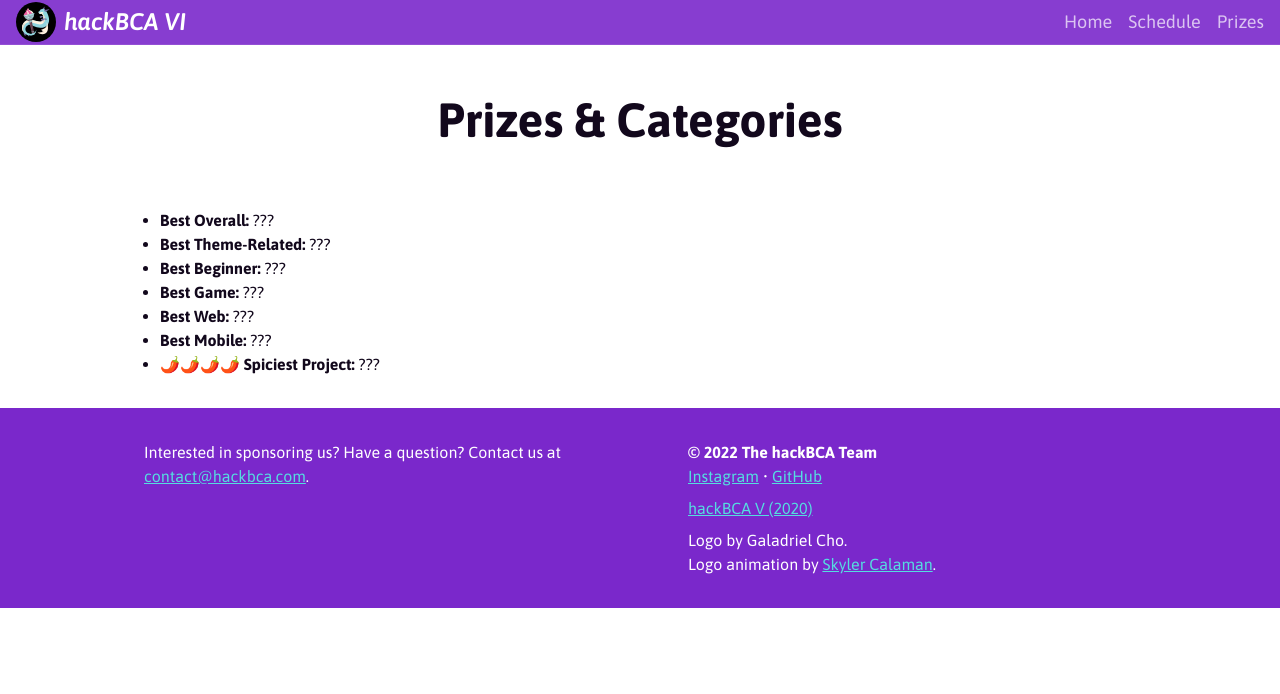
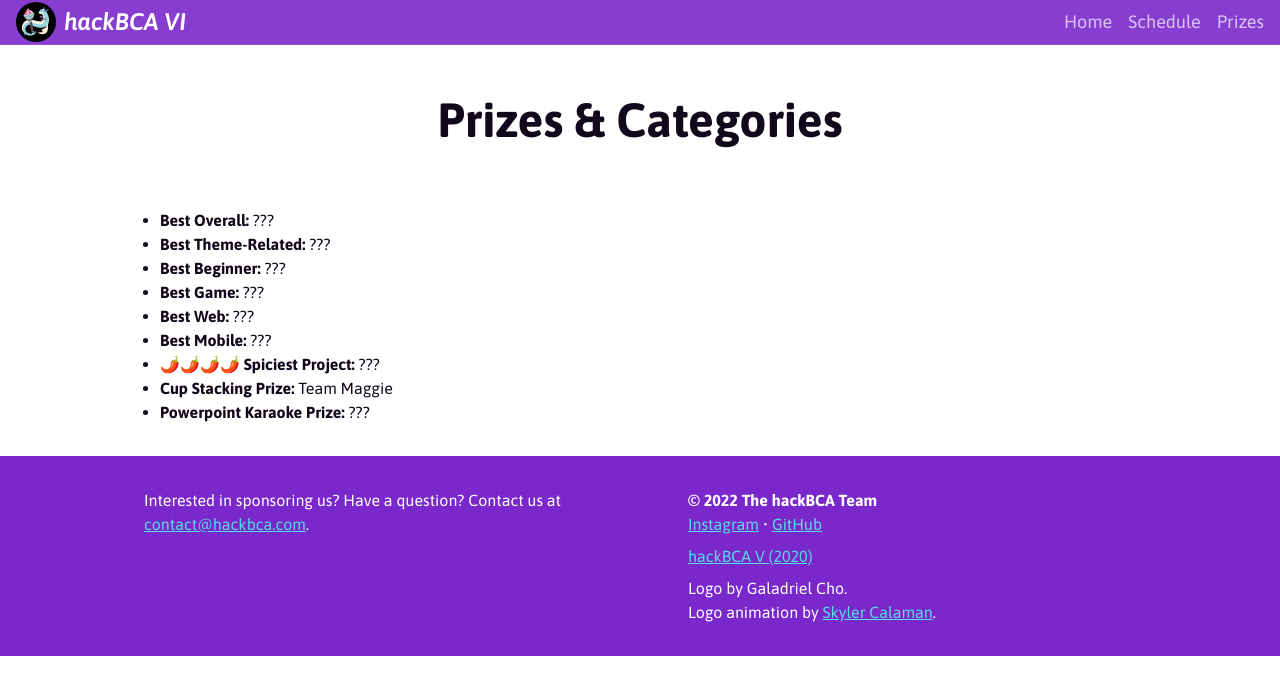
Before and after one commit to hackBCA/hackbcasix, a Next.js app: page /prizes in a window 1280 px wide. Shown: the top 694 px of the page. Built offline with nearby package versions, Linux system fonts and the light colour scheme.

Commit message:
Add activity prizes

```diff
--- a/pages/prizes.tsx
+++ b/pages/prizes.tsx
@@ -21,6 +21,8 @@ export default function Prizes() {
                 <Prize category="Best Web" detail="???" />
                 <Prize category="Best Mobile" detail="???" />
                 <Prize category="🌶️🌶️🌶️🌶️ Spiciest Project" detail="???" />
+                <Prize category="Cup Stacking Prize" detail="Team Maggie" />
+                <Prize category="Powerpoint Karaoke Prize" detail="???" />
             </ul>
         </Section>
         <Footer />
```
